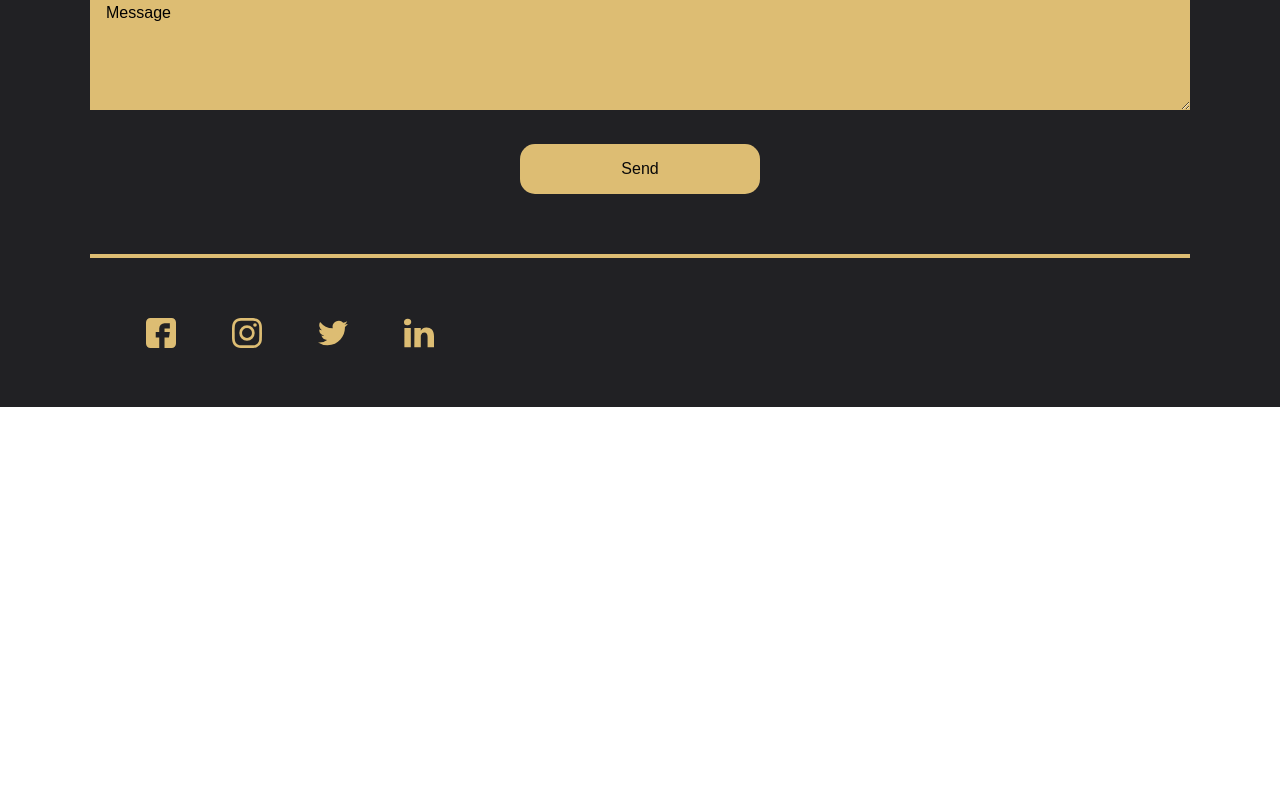
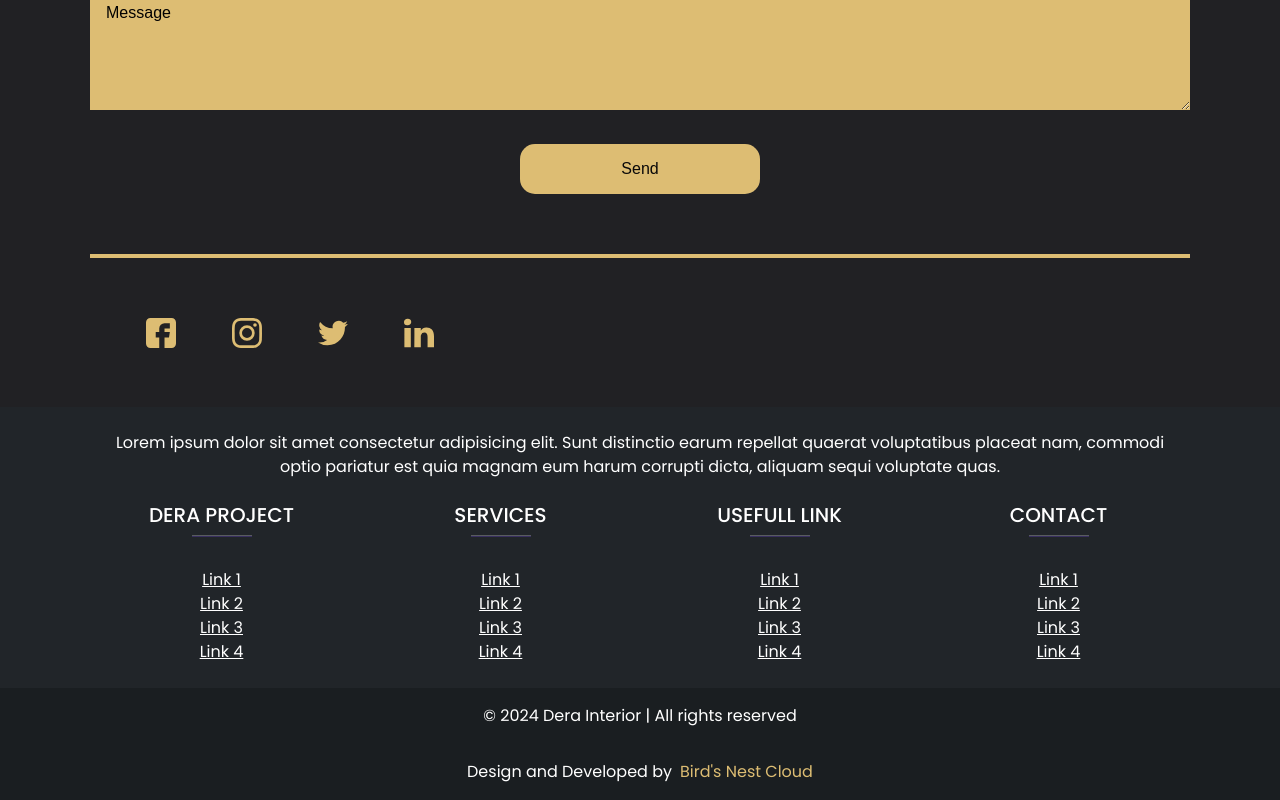
Before and after one commit to myselfpunam/Project-dera-, a React (Create React App) app: page / in a window 1280 px wide. Shown: the part 4061-4861 px from the top of the page. Before the commit the page ends 4468 px from the top, so only its background shows below. Built offline with nearby package versions, Linux system fonts and the light colour scheme; no server answers; a web font is replaced by a local one.

Commit message:
footer added

```diff
--- a/package.json
+++ b/package.json
@@ -10,6 +10,7 @@
     "@testing-library/user-event": "^13.5.0",
     "aos": "^3.0.0-beta.6",
     "bootstrap": "^5.3.3",
+    "mdb-react-ui-kit": "^8.0.0",
     "react": "^18.3.1",
     "react-bootstrap": "^2.10.4",
     "react-dom": "^18.3.1",
--- a/src/Main/Main.js
+++ b/src/Main/Main.js
@@ -1,12 +1,14 @@
 import React from 'react';
 import Navigation from '../component/Navbar/Navigation';
 import { Outlet } from 'react-router-dom';
+import Footer from '../component/Footer/Footer';
 
 const Main = () => {
   return (
     <div>
       <Navigation></Navigation>
       <Outlet></Outlet>
+      <Footer></Footer>
     </div>
   );
 };
--- /dev/null
+++ b/src/component/Footer/Footer.js
@@ -0,0 +1,164 @@
+import React from 'react';
+import {
+  MDBFooter,
+  MDBContainer,
+  MDBIcon,
+  MDBInput,
+  MDBCol,
+  MDBRow,
+  MDBBtn
+} from 'mdb-react-ui-kit';
+const Footer = () => {
+  return (
+    <MDBFooter className='text-center' color='white' bgColor='dark'>
+      <MDBContainer className='p-4'>
+        <section className='mb-4'>
+          <p>
+            Lorem ipsum dolor sit amet consectetur adipisicing elit. Sunt distinctio earum repellat quaerat
+            voluptatibus placeat nam, commodi optio pariatur est quia magnam eum harum corrupti dicta, aliquam
+            sequi voluptate quas.
+          </p>
+        </section>
+
+        <section className=''>
+          <MDBRow>
+            <MDBCol lg='3' md='6' className='mb-4 mb-md-0'>
+              <h5 className='text-uppercase'>Dera Project</h5>
+              <hr
+                className="mb-4 mt-0 d-inline-block mx-auto"
+                style={{ width: '60px', backgroundColor: '#7c4dff', height: '2px' }}
+              />
+              <ul className='list-unstyled mb-0'>
+                <li>
+                  <a href='#!' className='text-white'>
+                    Link 1
+                  </a>
+                </li>
+                <li>
+                  <a href='#!' className='text-white'>
+                    Link 2
+                  </a>
+                </li>
+                <li>
+                  <a href='#!' className='text-white'>
+                    Link 3
+                  </a>
+                </li>
+                <li>
+                  <a href='#!' className='text-white'>
+                    Link 4
+                  </a>
+                </li>
+              </ul>
+            </MDBCol>
+
+            <MDBCol lg='3' md='6' className='mb-4 mb-md-0'>
+              <h5 className='text-uppercase'>Services</h5>
+              <hr
+                className="mb-4 mt-0 d-inline-block mx-auto"
+                style={{ width: '60px', backgroundColor: '#7c4dff', height: '2px' }}
+              />
+              <ul className='list-unstyled mb-0'>
+                <li>
+                  <a href='#!' className='text-white'>
+                    Link 1
+                  </a>
+                </li>
+                <li>
+                  <a href='#!' className='text-white'>
+                    Link 2
+                  </a>
+                </li>
+                <li>
+                  <a href='#!' className='text-white'>
+                    Link 3
+                  </a>
+                </li>
+                <li>
+                  <a href='#!' className='text-white'>
+                    Link 4
+                  </a>
+                </li>
+              </ul>
+            </MDBCol>
+
+            <MDBCol lg='3' md='6' className='mb-4 mb-md-0'>
+              <h5 className='text-uppercase'>Usefull Link</h5>
+              <hr
+                className="mb-4 mt-0 d-inline-block mx-auto"
+                style={{ width: '60px', backgroundColor: '#7c4dff', height: '2px' }}
+              />
+              <ul className='list-unstyled mb-0'>
+                <li>
+                  <a href='#!' className='text-white'>
+                    Link 1
+                  </a>
+                </li>
+                <li>
+                  <a href='#!' className='text-white'>
+                    Link 2
+                  </a>
+                </li>
+                <li>
+                  <a href='#!' className='text-white'>
+                    Link 3
+                  </a>
+                </li>
+                <li>
+                  <a href='#!' className='text-white'>
+                    Link 4
+                  </a>
+                </li>
+              </ul>
+            </MDBCol>
+
+            <MDBCol lg='3' md='6' className='mb-4 mb-md-0'>
+              <h5 className='text-uppercase'>Contact</h5>
+              <hr
+                className="mb-4 mt-0 d-inline-block mx-auto"
+                style={{ width: '60px', backgroundColor: '#7c4dff', height: '2px' }}
+              />
+
+              <ul className='list-unstyled mb-0'>
+                <li>
+                  <a href='#!' className='text-white'>
+                    Link 1
+                  </a>
+                </li>
+                <li>
+                  <a href='#!' className='text-white'>
+                    Link 2
+                  </a>
+                </li>
+                <li>
+                  <a href='#!' className='text-white'>
+                    Link 3
+                  </a>
+                </li>
+                <li>
+                  <a href='#!' className='text-white'>
+                    Link 4
+                  </a>
+                </li>
+              </ul>
+            </MDBCol>
+          </MDBRow>
+        </section>
+      </MDBContainer>
+
+      <div className='text-center p-3' style={{ backgroundColor: 'rgba(0, 0, 0, 0.2)' }}>
+        © 2024 Dera Interior | All rights reserved
+      </div>
+      <div className='text-center p-3' style={{ backgroundColor: 'rgba(0, 0, 0, 0.2)' }}>
+        Design and Developed by
+        <a className='text-bold text-decoration-none' href='#' style={{ marginLeft: '8px', color:'#DDBD73' }}>
+        Bird's Nest Cloud
+      </a>
+      </div>
+
+
+    </MDBFooter>
+  );
+};
+
+export default Footer;
```
Also changed, not shown: 1 other file (tests, documents, lock files or other folders).
